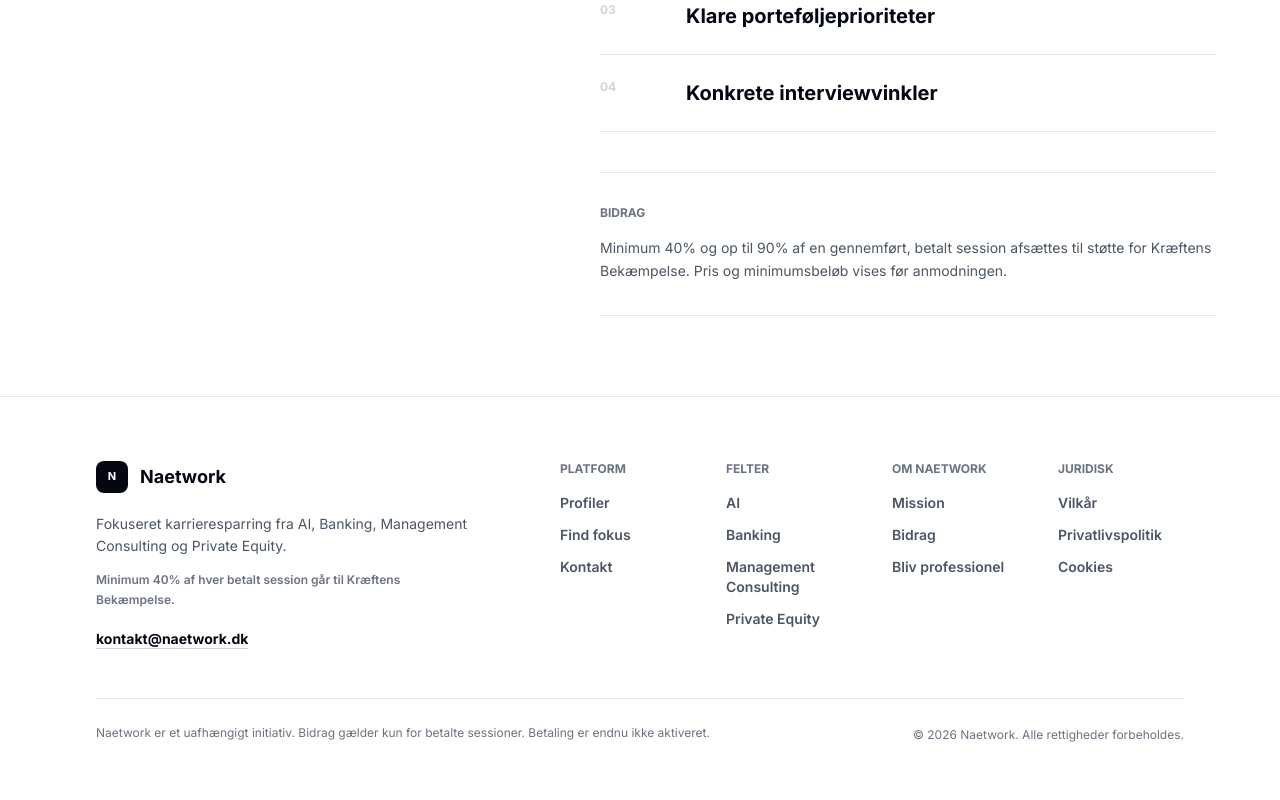
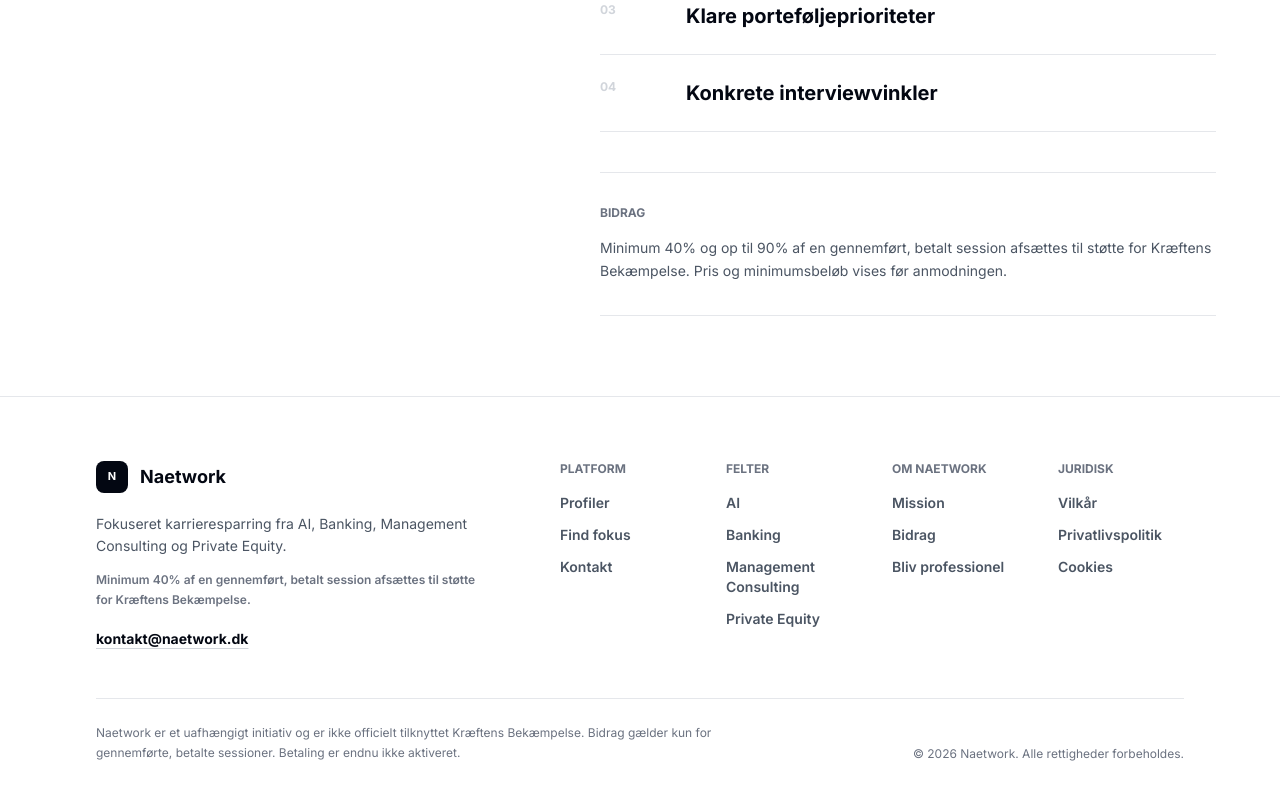
Before and after one commit to mikkelstreet-png/Naetwork, a Next.js app: page /fields/ai in a window 1280 px wide. Shown: the part 1271-2071 px from the top of the page. Built offline with nearby package versions, Linux system fonts and the light colour scheme; no server answers.

Commit message:
Deepen product quality and trust architecture

```diff
--- a/components/Footer.tsx
+++ b/components/Footer.tsx
@@ -63,7 +63,7 @@ export function Footer() {
                 : 'Focused career guidance from AI, Banking, Management Consulting and Private Equity.'}
             </p>
             <p className="mt-3 max-w-sm text-xs font-semibold leading-relaxed text-gray-400">
-              {isDa ? 'Minimum 40% af hver betalt session går til Kræftens Bekæmpelse.' : 'At least 40% from every paid session goes to Kræftens Bekæmpelse.'}
+              {isDa ? 'Minimum 40% af en gennemført, betalt session afsættes til støtte for Kræftens Bekæmpelse.' : 'At least 40% of a completed, paid session is allocated in support of Kræftens Bekæmpelse.'}
             </p>
             <a href="mailto:kontakt@naetwork.dk" className="mt-5 inline-flex text-sm font-black text-gray-950 underline decoration-gray-300 underline-offset-4">kontakt@naetwork.dk</a>
           </div>
@@ -85,7 +85,7 @@ export function Footer() {
         </div>
 
         <div className="mt-12 flex flex-col gap-3 border-t border-gray-200 pt-6 md:flex-row md:items-end md:justify-between">
-          <p className="max-w-2xl text-xs leading-relaxed text-gray-400">{isDa ? 'Naetwork er et uafhængigt initiativ. Bidrag gælder kun for betalte sessioner. Betaling er endnu ikke aktiveret.' : 'Naetwork is an independent initiative. Contributions apply only to paid sessions. Payments are not enabled yet.'}</p>
+          <p className="max-w-2xl text-xs leading-relaxed text-gray-400">{isDa ? 'Naetwork er et uafhængigt initiativ og er ikke officielt tilknyttet Kræftens Bekæmpelse. Bidrag gælder kun for gennemførte, betalte sessioner. Betaling er endnu ikke aktiveret.' : 'Naetwork is an independent initiative and is not officially affiliated with Kræftens Bekæmpelse. Contributions apply only to completed, paid sessions. Payments are not enabled yet.'}</p>
           <p className="text-xs text-gray-400">{isDa ? '© 2026 Naetwork. Alle rettigheder forbeholdes.' : '© 2026 Naetwork. All rights reserved.'}</p>
         </div>
       </div>
```
